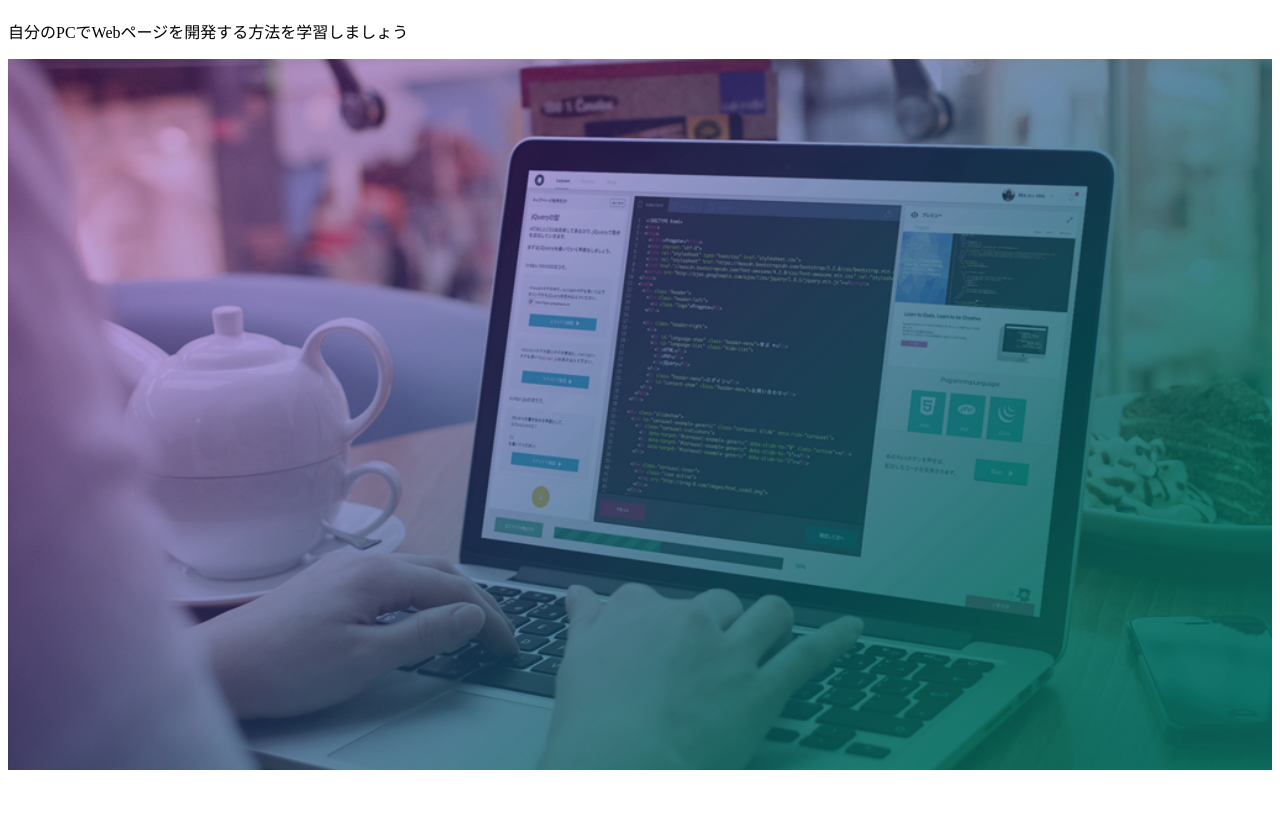
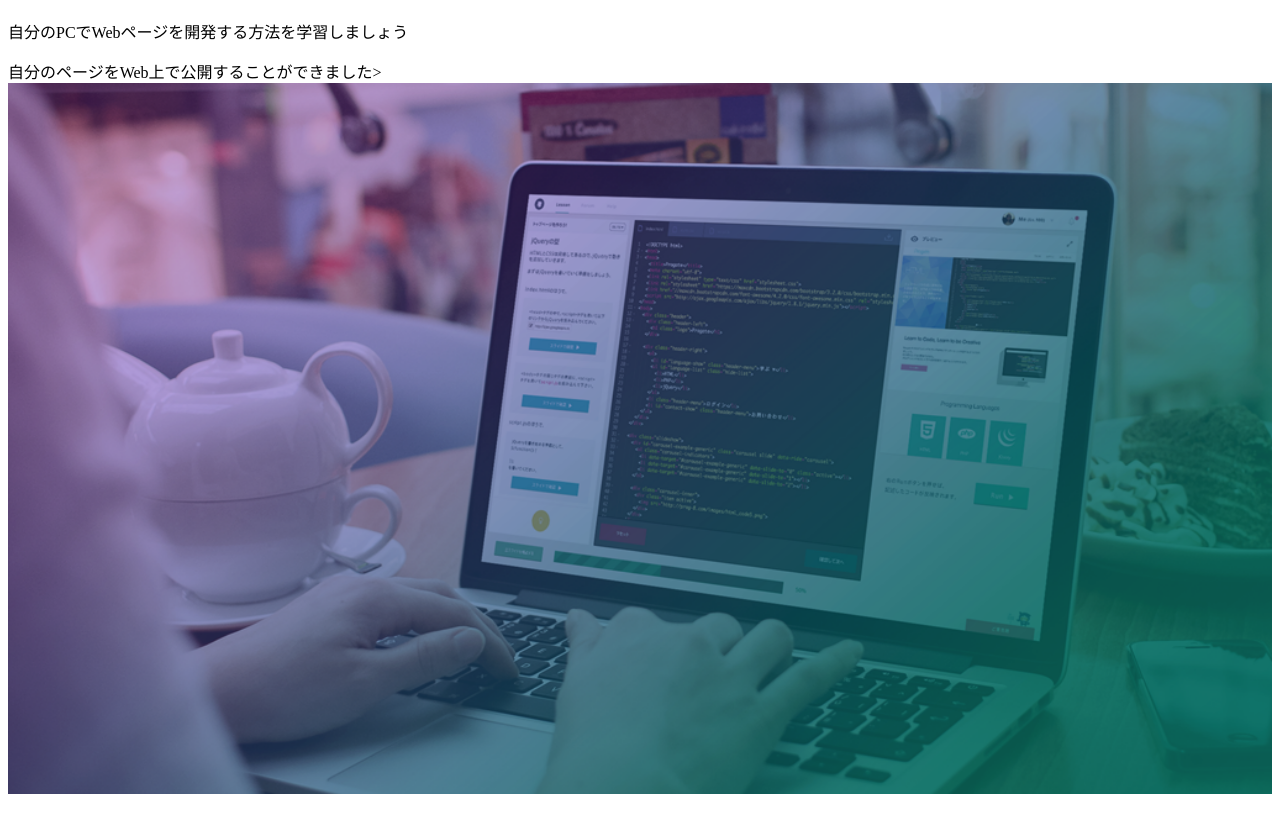
Before and after one commit to itomjp/itomjp.github.io, a plain HTML site: page index.html in a window 1280 px wide. Shown: the part 70-884 px from the top of the page. Before the commit the page ends 852 px from the top, so only its background shows below. Drawn offline with Linux system fonts and the light colour scheme.

Commit message:
Update index.html

```diff
--- a/index.html
+++ b/index.html
@@ -8,6 +8,7 @@
   <body>
     <h1 class="title">HTML & CSS の開発環境を用意しよう！</h1>
     <p>自分のPCでWebページを開発する方法を学習しましょう</p>
+    <p>自分のページをWeb上で公開することができました>
     <img src="top.png" class="top-image">
   </body>
 </html>
```
